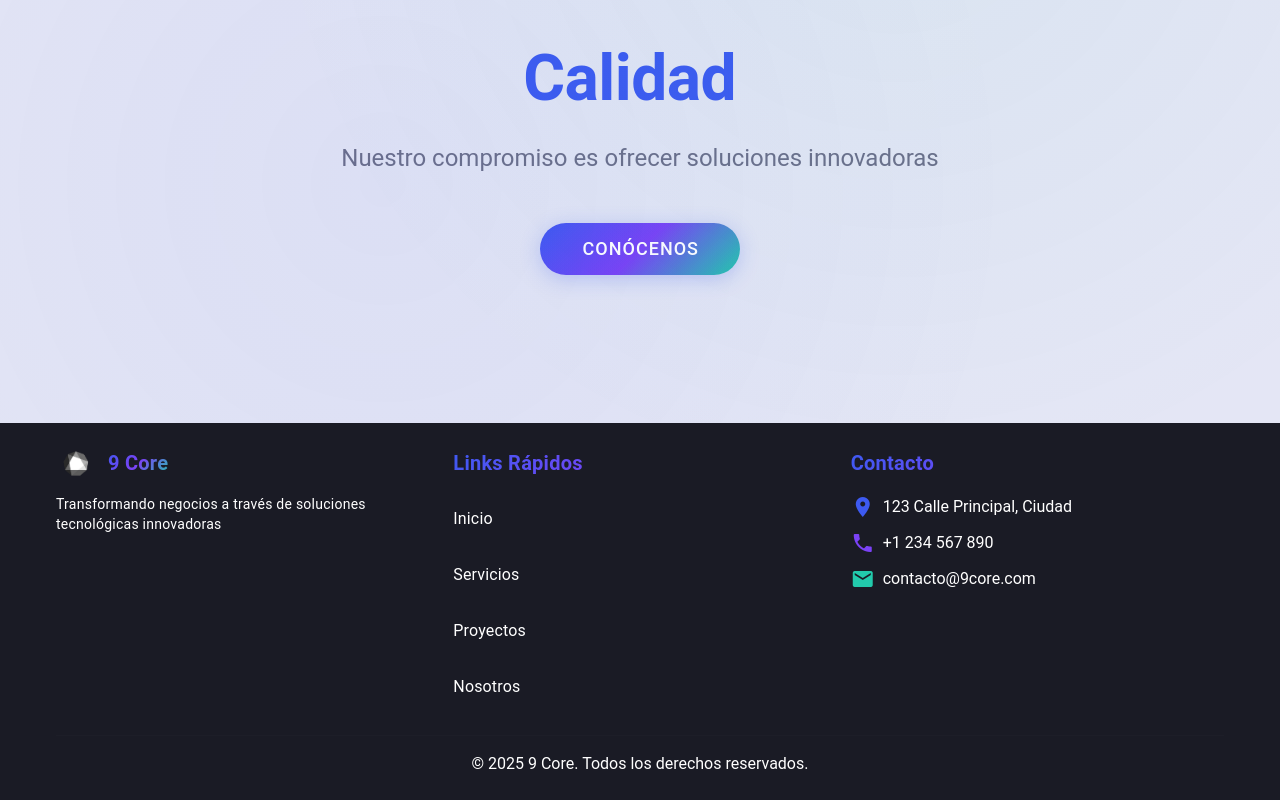
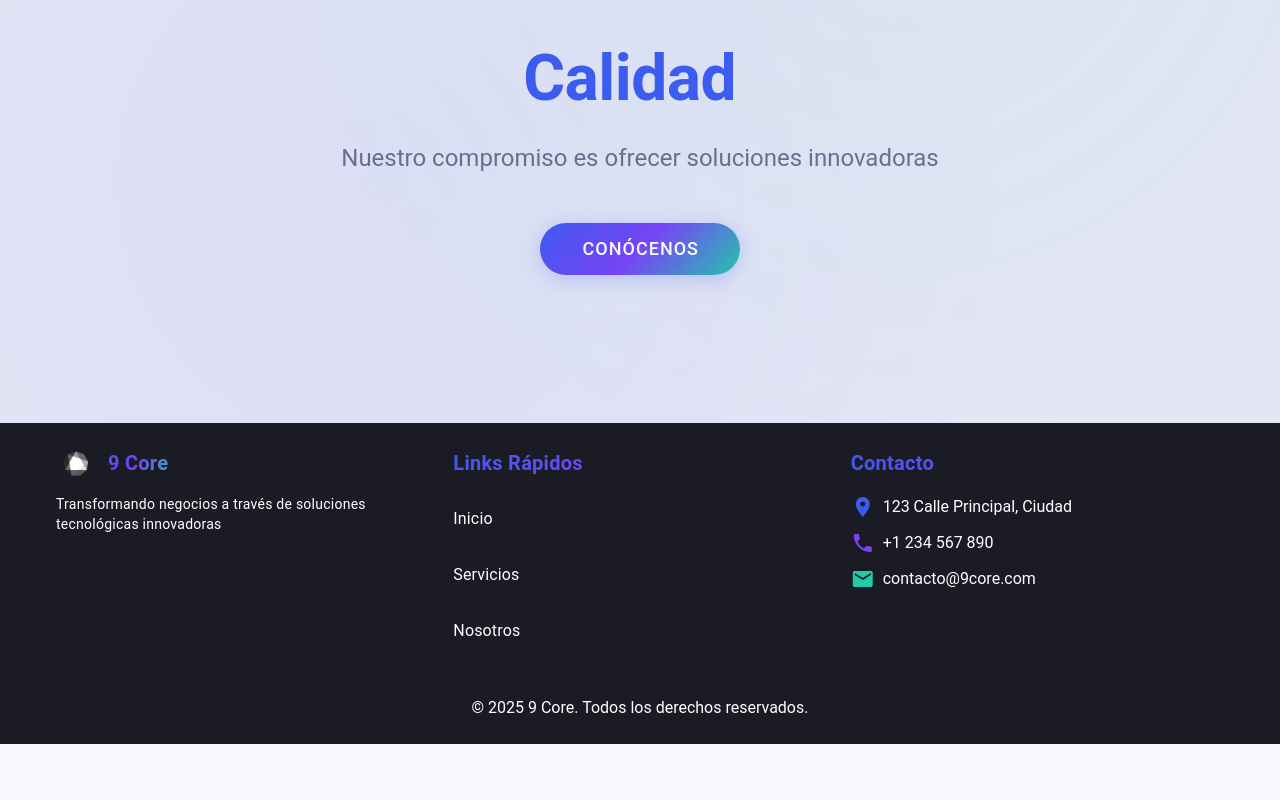
Before and after one commit to 9-Core/main_page, a Nuxt app: page / in a window 1280 px wide. Shown: the part 441-1241 px from the top of the page. After the commit the page ends 1185 px from the top, so only its background shows below. Built offline with nearby package versions, Linux system fonts and the light colour scheme.

Commit message:
delete(): proyectos

```diff
--- a/layouts/default.vue
+++ b/layouts/default.vue
@@ -234,7 +234,6 @@ provide("changePage", changePage);
 const menuItems = [
   { title: "Inicio", page: "INICIO" },
   { title: "Servicios", page: "SERVICIOS" },
-  { title: "Proyectos", page: "PROYECTOS" },
   { title: "Nosotros", page: "NOSOTROS" },
 ];
 
```
